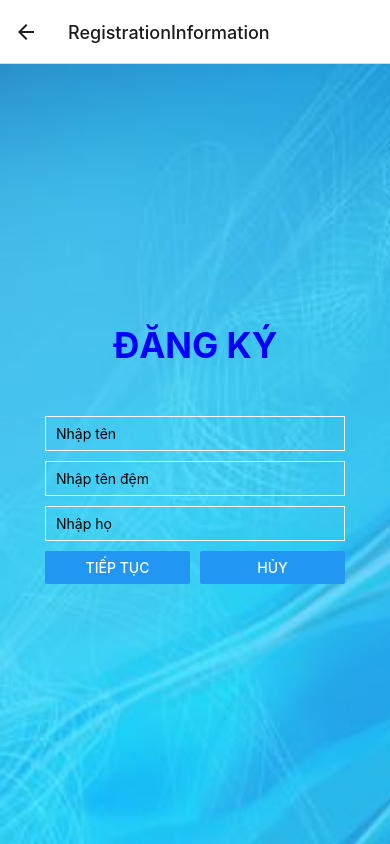
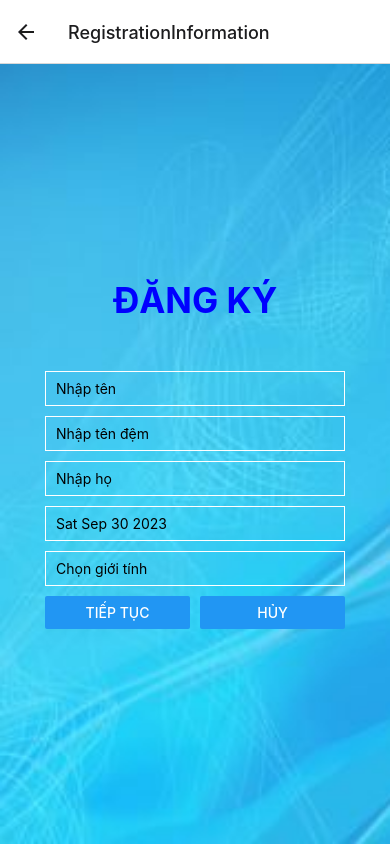
Before and after one commit to piternguyen/Assigment_React, a React Native app: screen /RegistrationInformation in a window 390 px wide. Built offline with nearby package versions, Linux system fonts and the light colour scheme.

Commit message:
update 01/10/2023

```diff
--- a/Registration.js
+++ b/Registration.js
@@ -4,11 +4,6 @@ import React from "react";
 import { useState } from "react";
 import DatePicker from 'react-native-datepicker';
 import DateTimePicker from '@react-native-community/datetimepicker';
-// import { AppRegistry } from 'react-native';
-// import App from './App';
-
-
-// AppRegistry.registerComponent('MyApp', () => App);
 
 const RegistrationInformation = ({navigation}) => {
     const [ten, setTen] = useState('');
@@ -63,7 +58,7 @@ const RegistrationInformation = ({navigation}) => {
                 onChangeText={(text) => setHo(text)}
                 secureTextEntry={true}
             ></TextInput>
-            {/* <TouchableOpacity
+            <TouchableOpacity
               onPress={() => setShowDatePicker(true)}
               style={{ borderColor: "white", borderWidth: 1, height: 35, width: 300, marginBottom: 10, paddingHorizontal: 10, justifyContent: 'center' }}
             >
@@ -102,7 +97,7 @@ const RegistrationInformation = ({navigation}) => {
                 <Button title="Đóng" onPress={() => setShowGenderModal(false)} />
                 </View>
             </View>
-            </Modal> */}
+            </Modal>
 
 
             <View style = {{flexDirection: "row"}}>
```
